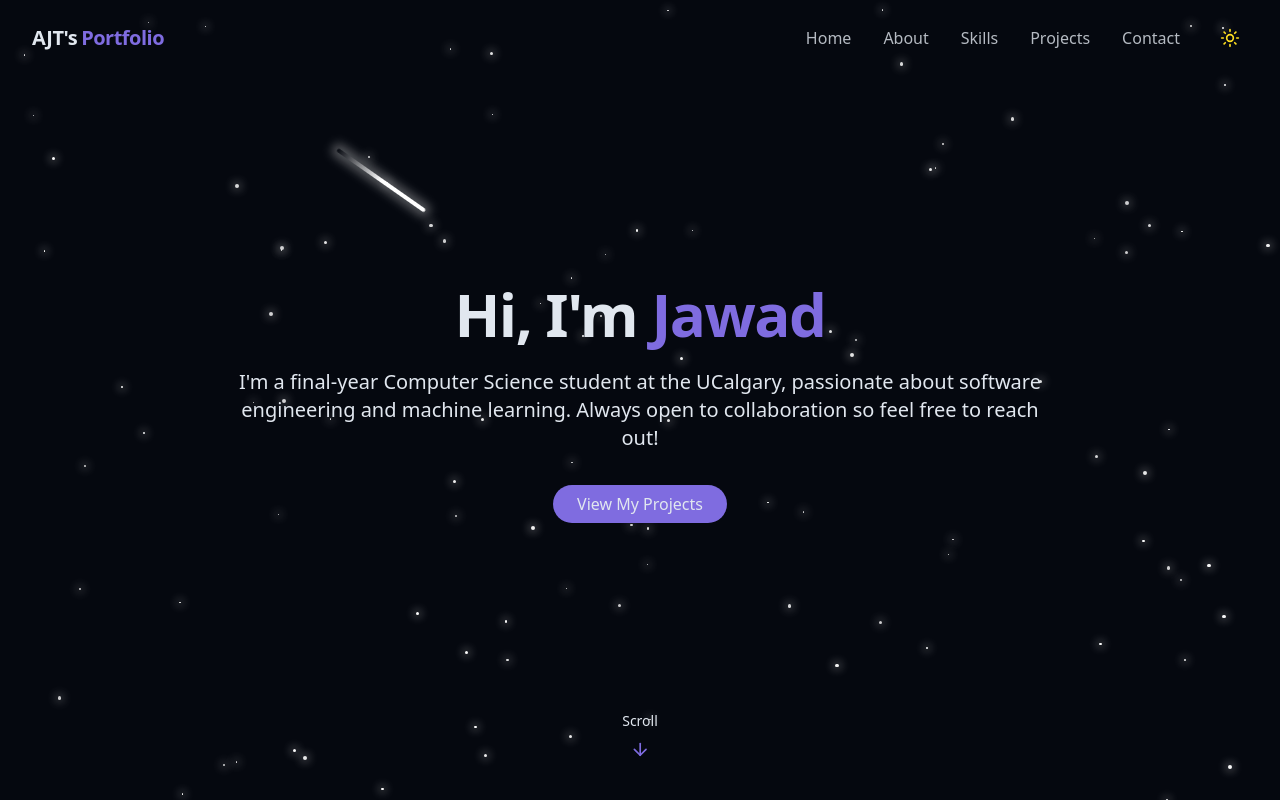
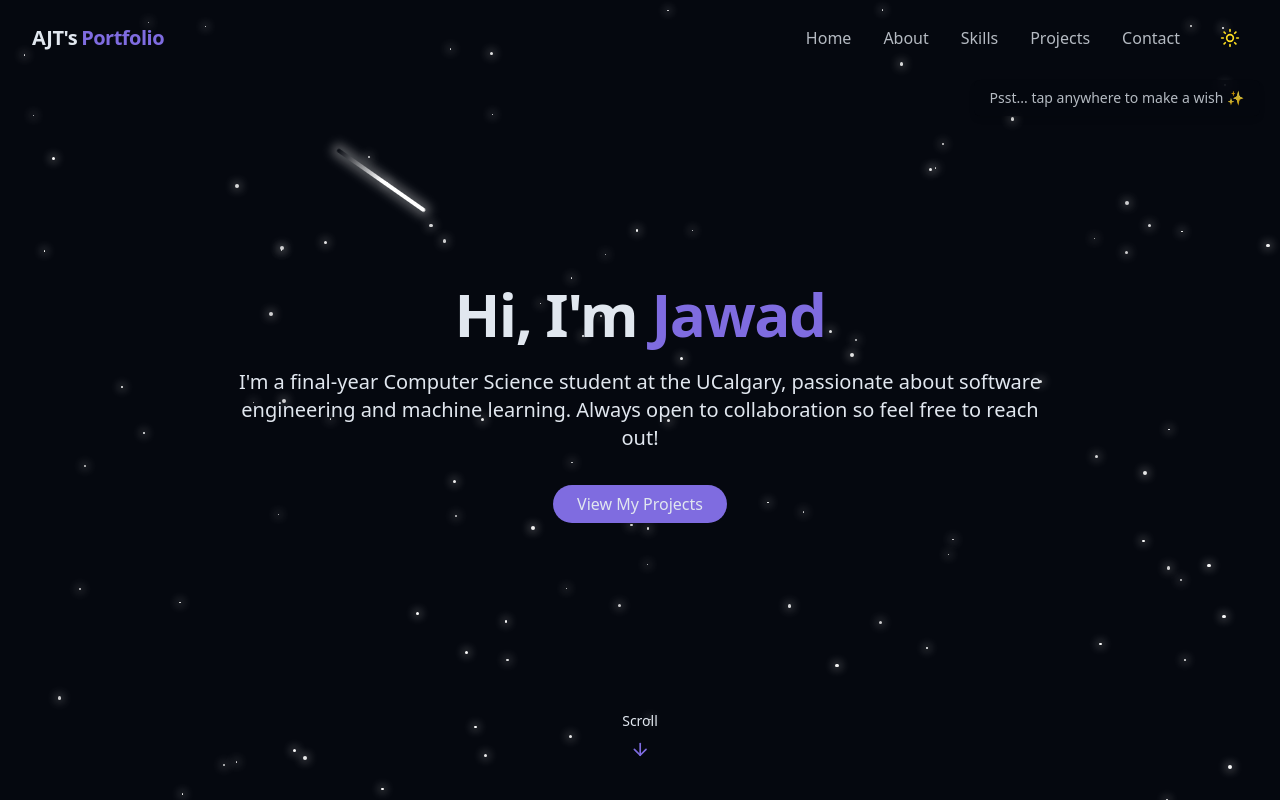
Before and after one commit to Ahmed-Jawad-Tahmid/personal-portfolio, a React (Vite) app: page / in a window 1280 px wide. Shown: the top 800 px of the page. Built offline with nearby package versions, Linux system fonts and the light colour scheme.

Commit message:
Update StarBackground.jsx

```diff
--- a/src/components/StarBackground.jsx
+++ b/src/components/StarBackground.jsx
@@ -4,20 +4,30 @@ export const StarBackground = () => {
   const [stars, setStars] = useState([]);
   const [meteors, setMeteors] = useState([]);
   const [clickMeteors, setClickMeteors] = useState([]);
+  const [showHint, setShowHint] = useState(true);
 
   useEffect(() => {
     generateStars();
     generateMeteors();
 
     const handleResize = () => generateStars();
-    const handleClick = () => spawnClickMeteor();
+    const handleClick = () => {
+      spawnClickMeteor();
+      setShowHint(false); // Hide hint after interaction
+    };
 
     window.addEventListener("resize", handleResize);
     window.addEventListener("click", handleClick);
+    window.addEventListener("touchstart", handleClick);
+
+    // Auto-hide after 7 seconds
+    const timer = setTimeout(() => setShowHint(false), 7000);
 
     return () => {
       window.removeEventListener("resize", handleResize);
       window.removeEventListener("click", handleClick);
+      window.removeEventListener("touchstart", handleClick);
+      clearTimeout(timer);
     };
   }, []);
 
@@ -132,6 +142,12 @@ export const StarBackground = () => {
           }}
         />
       ))}
+
+      {showHint && (
+        <div className="fixed top-20 right-5 px-4 py-2 text-sm text-foreground/80 bg-background/70 backdrop-blur-sm rounded-md shadow-md animate-fade-in z-10">
+          Psst... tap anywhere to make a wish ✨
+        </div>
+      )}
     </div>
   );
 };
```
